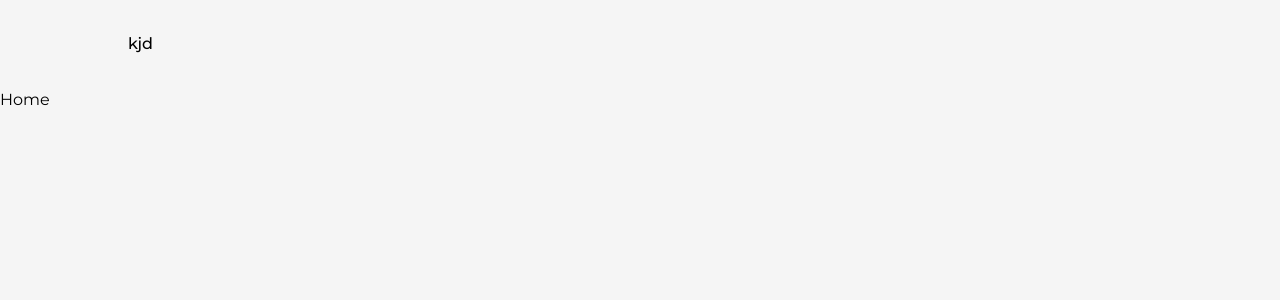
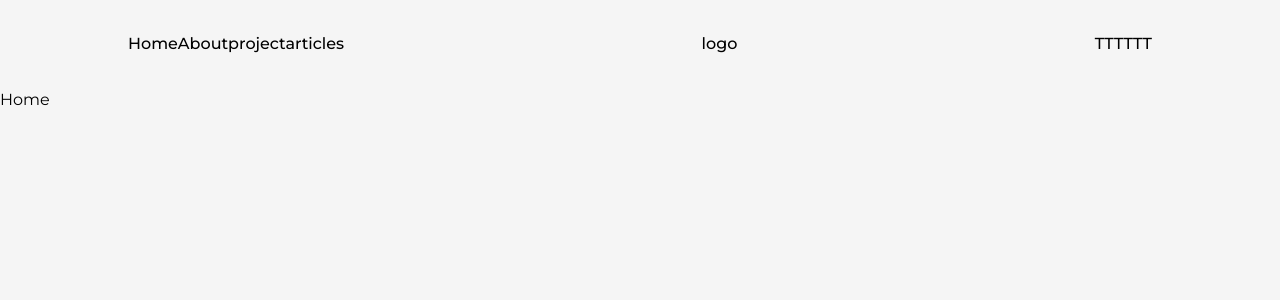
Before and after one commit to s-kvng/Nextjs-Developer-Porfolio, a Next.js app: page / in a window 1280 px wide. Shown: the top 300 px of the page. Built offline with nearby package versions, Linux system fonts and the light colour scheme.

Commit message:
Add nav links

```diff
--- /dev/null
+++ b/src/components/Logo.js
@@ -0,0 +1,11 @@
+import React from 'react'
+
+const Logo = () => {
+  return (
+    <div>
+        Logo
+    </div>
+  )
+}
+
+export default Logo
--- a/src/components/NavBar.js
+++ b/src/components/NavBar.js
@@ -1,10 +1,39 @@
+import Link from 'next/link';
 import React from 'react';
+
+//nav links
+const links = [
+  {name : "Home",href : "/"},
+  {name : "About",href : "/about"},
+  {name : "project",href : "/project"},
+  {name : "articles", href : "/articles"}
+];
+
+//nav icons
+const iconsLinks = [
+  {icons : "T", target : "_blank" , href: "/" },
+  {icons : "T", target : "_blank" , href: "/" },
+  {icons : "T", target : "_blank" , href: "/" },
+  {icons : "T", target : "_blank" , href: "/" },
+  {icons : "T", target : "_blank" , href: "/" },
+  {icons : "T", target : "_blank" , href: "/" },
+]
 
 const NavBar = () => {
   return (
-    <header className=" w-full px-32 py-8 font-medium">
+    <header className=" w-full px-32 py-8 font-medium flex justify-between items-center">
         <nav>
-            kjd
+            {links.map((link, index)=>(
+              <Link key={index} href={link.href}>{link.name}</Link>
+            ))}
+        </nav>
+        <h2>logo</h2>
+        <nav>
+             {iconsLinks.map((iconLink, index)=>(
+              <Link href={iconLink.href} target={iconLink.target}>
+                  {iconLink.icons}
+              </Link>
+             ))}
         </nav>
     </header>
   )
```
